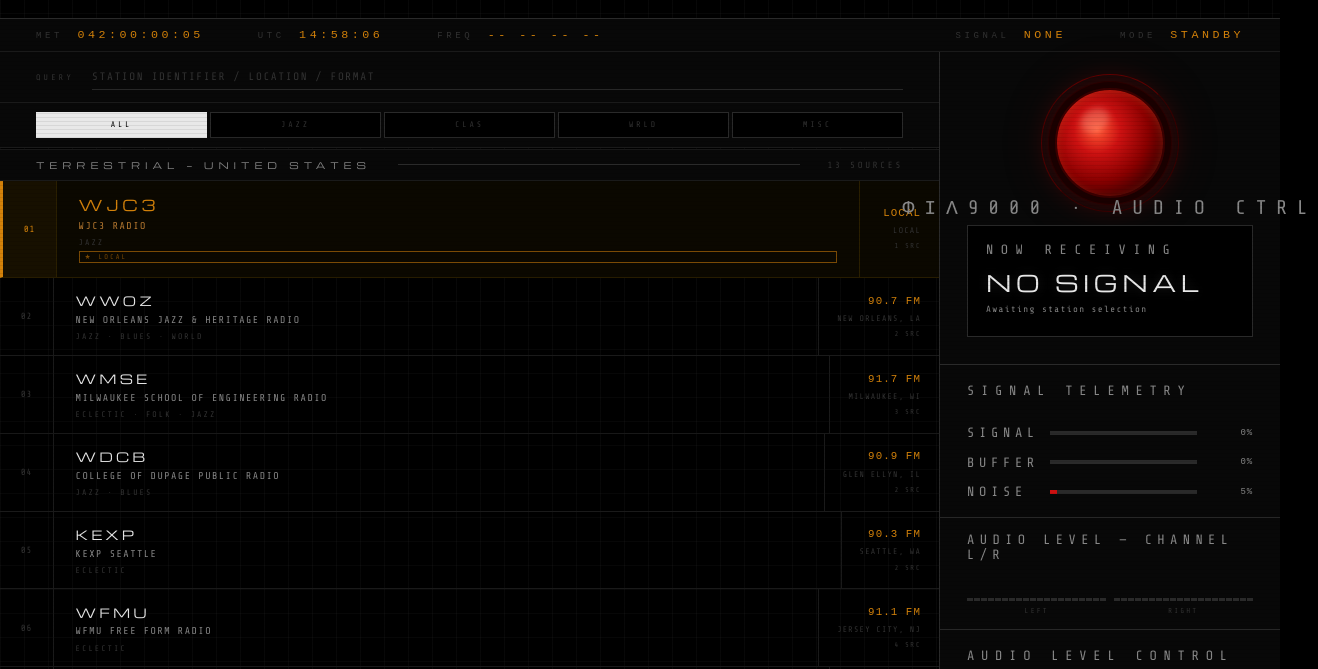
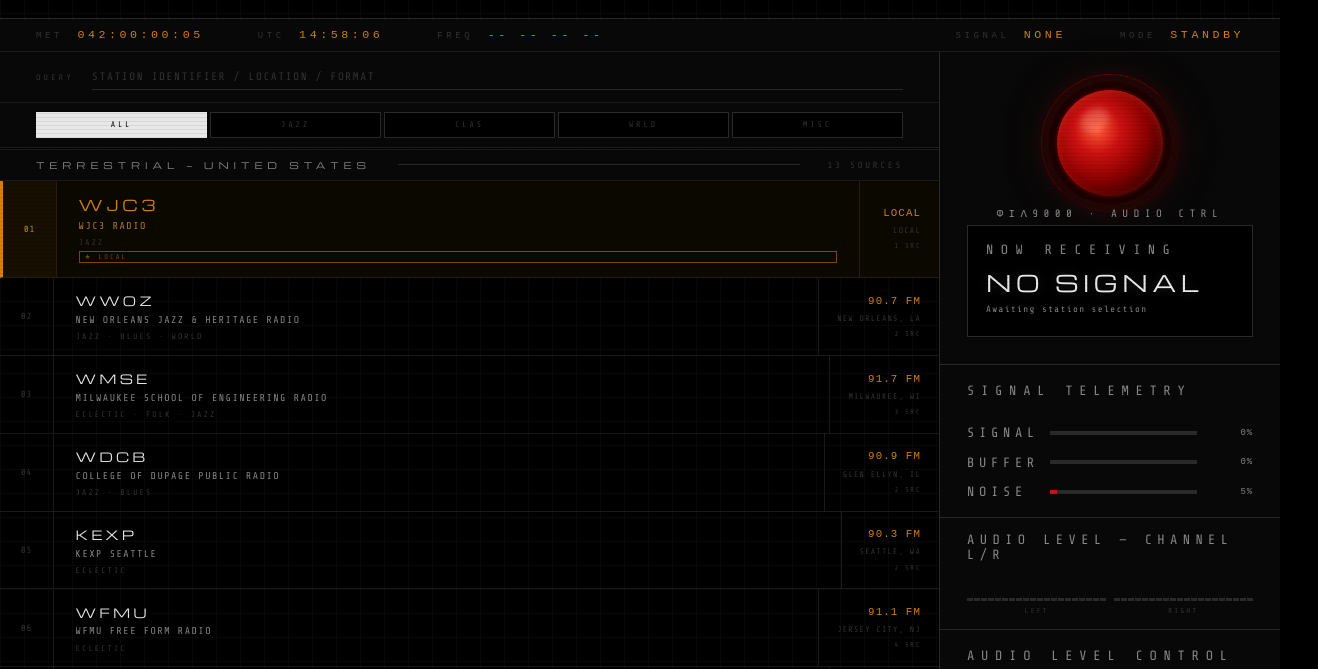
Before and after one commit to ravijankar/discovery-radio, a plain HTML site: page index.html in a window 1280 px wide. Shown: the part 131-800 px from the top of the page, 1318 px wide, since content can reach past the window. Drawn offline with nearby package versions, Linux system fonts and the light colour scheme; a web font is replaced by a local one.

Commit message:
Reduce phil-label font size 1.1rem → 0.6rem
Co-Authored-By: Claude Sonnet 4.6 <noreply@anthropic.com>

```diff
--- a/style.css
+++ b/style.css
@@ -433,7 +433,7 @@ body::after {
   position: absolute;
   bottom: -22px; left: 50%;
   transform: translateX(-50%);
-  font-size: 1.1rem;
+  font-size: 0.6rem;
   letter-spacing: 0.5em;
   color: var(--white-dim);
   white-space: nowrap;
```
